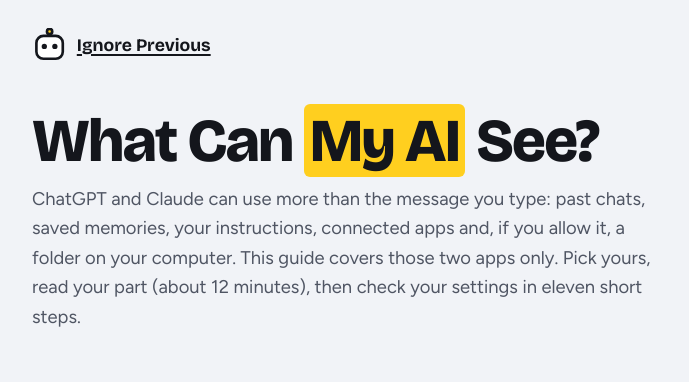
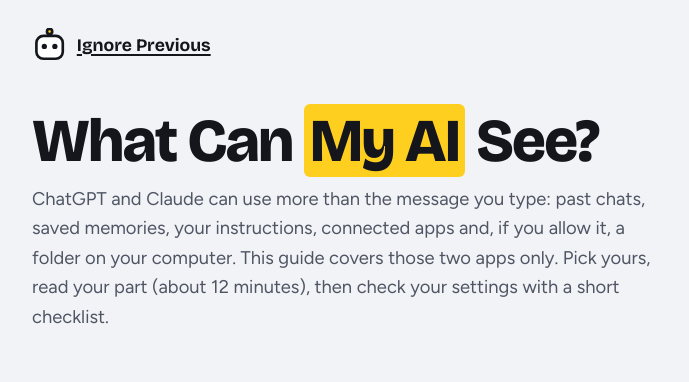
Before and after one commit to ignore-previous/site, a website: page src/what-can-my-ai-see/index.html in a window 1280 px wide. Shown: the top 382 px of the page, 144-833 px from the left. Drawn offline with Linux system fonts and the light colour scheme.

Commit message:
Guide intro: say a short checklist, not eleven steps
The checklist shows 9 to 11 steps depending on the plan, so the intro
and the page description no longer give a number.

```diff
--- a/src/what-can-my-ai-see/index.html
+++ b/src/what-can-my-ai-see/index.html
@@ -4,7 +4,7 @@
 <meta charset="utf-8">
 <meta name="viewport" content="width=device-width, initial-scale=1, viewport-fit=cover">
 <title>What Can My AI See? A plain guide</title>
-<meta name="description" content="What ChatGPT and Claude can see and remember about you, what changes if you give them a folder, and how to check your own settings in eleven short steps.">
+<meta name="description" content="What ChatGPT and Claude can see and remember about you, what changes if you give them a folder, and how to check your own settings with a short checklist.">
 <meta property="og:title" content="What Can My AI See?">
 <meta property="og:description" content="What ChatGPT and Claude can see and remember, and how to check your own settings.">
 <meta property="og:type" content="website">
@@ -39,7 +39,7 @@
   <main class="wrap inner-wrap g">
   <header class="g-hero">
     <h1>What Can <mark>My AI</mark> See?</h1>
-    <p class="lede">ChatGPT and Claude can use more than the message you type: past chats, saved memories, your instructions, connected apps and, if you allow it, a folder on your computer. This guide covers those two apps only. Pick yours, read your part (about 12 minutes), then check your settings in eleven short steps.</p>
+    <p class="lede">ChatGPT and Claude can use more than the message you type: past chats, saved memories, your instructions, connected apps and, if you allow it, a folder on your computer. This guide covers those two apps only. Pick yours, read your part (about 12 minutes), then check your settings with a short checklist.</p>
   </header>
 
   <section class="sect" aria-labelledby="pick-h">
```
